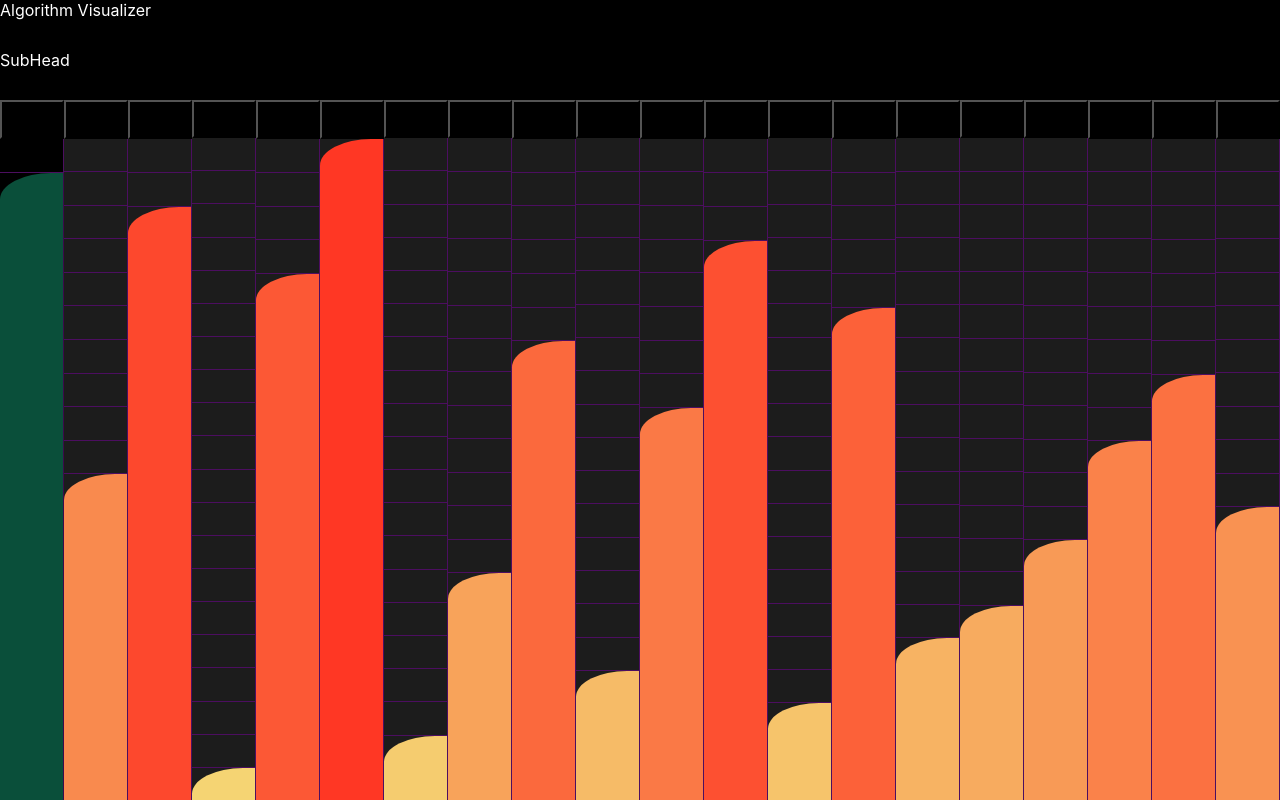
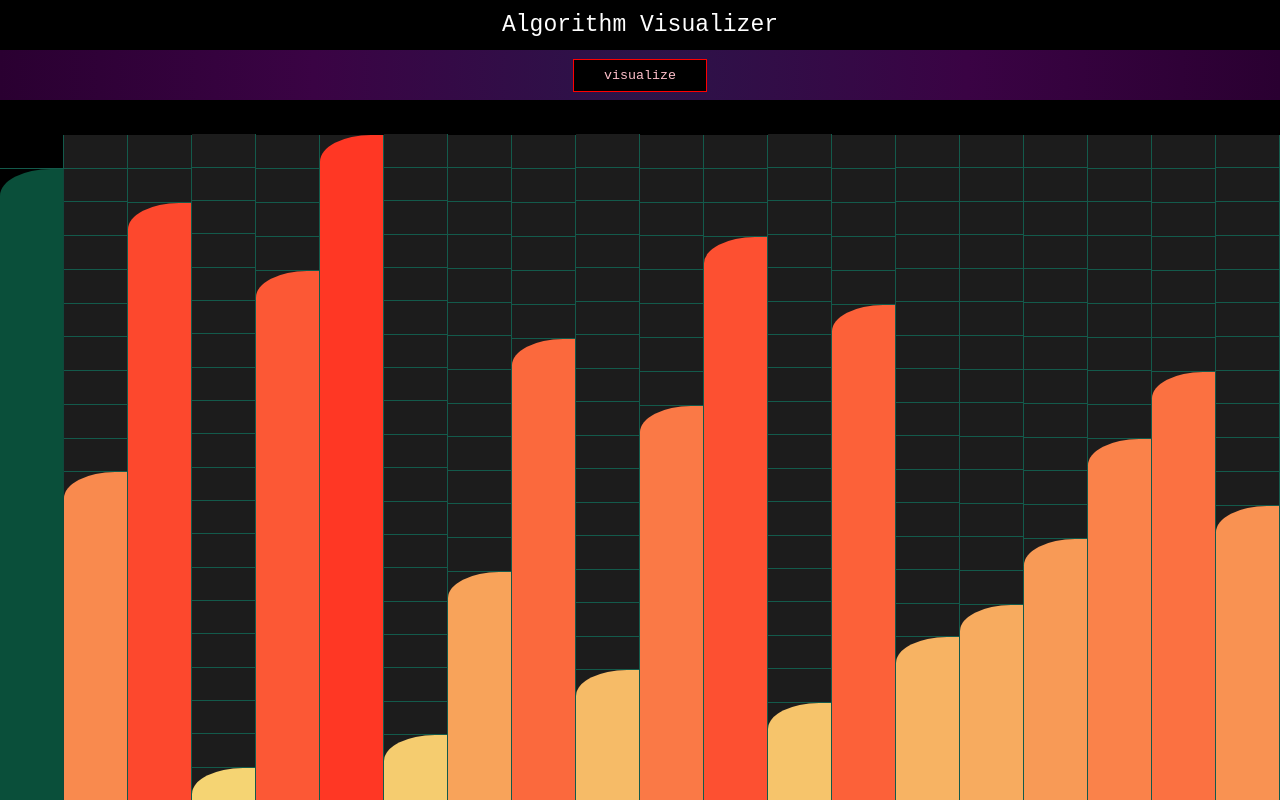
Before and after one commit to GrantDarling/algorithm-visualizer, a React (Create React App) app: page / in a window 1280 px wide. Built offline with nearby package versions, Linux system fonts and the light colour scheme.

Commit message:
added visualize button

```diff
--- a/src/App.css
+++ b/src/App.css
@@ -21,4 +21,6 @@ button {
   display: grid;
 }
 
+/* Font Faces */
+@import url("https://fonts.googleapis.com/css2?family=Share+Tech+Mono&display=swap");
 /* Switch to styled components! */
--- a/src/Main/Grid/bar.tsx
+++ b/src/Main/Grid/bar.tsx
@@ -1,5 +1,5 @@
 import { Row } from "./row";
-import { Column } from "../../Styles/styles";
+import { Column, Button } from "../../Styles/styles";
 import { useEffect, useState } from "react";
 import { buildBars } from "./grid-logic";
 import { bubbleSortInit } from "../Algorithms/Sorting/BubbleSort/bubbleSortInit";
@@ -92,7 +92,7 @@ export const Bar = ({ grid, heights }: BarProps) => {
             height={props.height}
             color={props.color}
           >
-            <button
+            <Button
               onClick={() => {
                 restart();
               }}
--- a/src/Main/Headers/subheader.tsx
+++ b/src/Main/Headers/subheader.tsx
@@ -1,5 +1,9 @@
-import { SubHead } from "../../Styles/styles";
+import { SubHead, VisualizeButton } from "../../Styles/styles";
 
 export const SubHeader = () => {
-  return <SubHead>SubHead</SubHead>;
+  return (
+    <SubHead>
+      <VisualizeButton>visualize</VisualizeButton>
+    </SubHead>
+  );
 };
--- a/src/Styles/styles.tsx
+++ b/src/Styles/styles.tsx
@@ -10,17 +10,68 @@ export const Visualizer = styled.div`
 /* Headers */
 
 export const Head = styled.div`
+  display: grid;
+  justify-content: center;
+  align-items: center;
+  font-family: "Share Tech Mono", monospace;
   background: black;
+  color: white;
+  height: 50px;
+  width: 100%;
+  font-size: 23px;
+`;
+
+export const SubHead = styled.div`
+  display: grid;
+  background: #1c1c1c;
+  justify-content: center;
+  align-items: center;
+  font-family: "Share Tech Mono", monospace;
+  background: rgb(44, 20, 73);
+  background: radial-gradient(
+    circle,
+    rgba(44, 20, 73, 1) 0%,
+    rgba(58, 3, 68, 1) 51%,
+    rgba(42, 0, 49, 1) 100%
+  );
   color: white;
   height: 50px;
   width: 100%;
 `;
 
-export const SubHead = styled.div`
-  background: black;
-  color: white;
-  height: 50px;
-  width: 100%;
+export const Button = styled.button`
+  color: #0d6349;
+  font-family: "Share Tech Mono", monospace;
+  border: 0;
+`;
+
+export const VisualizeButton = styled(Button)`
+  color: pink;
+  transition: 0.25s;
+  border: solid 1px red;
+
+  &:hover {
+    border: solid 1px green;
+    color: #fff;
+  }
+
+  &:hover {
+    animation: pulse 1s;
+  }
+  &:focus {
+    background: gold;
+  }
+
+  @keyframes pulse {
+    0% {
+      box-shadow: 0 0 0 0 red;
+    }
+    50% {
+      box-shadow: 0 0 0 1em #ff990000;
+    }
+  }
+
+  padding: 8px 30px;
 `;
 
 /* Columns */
```
